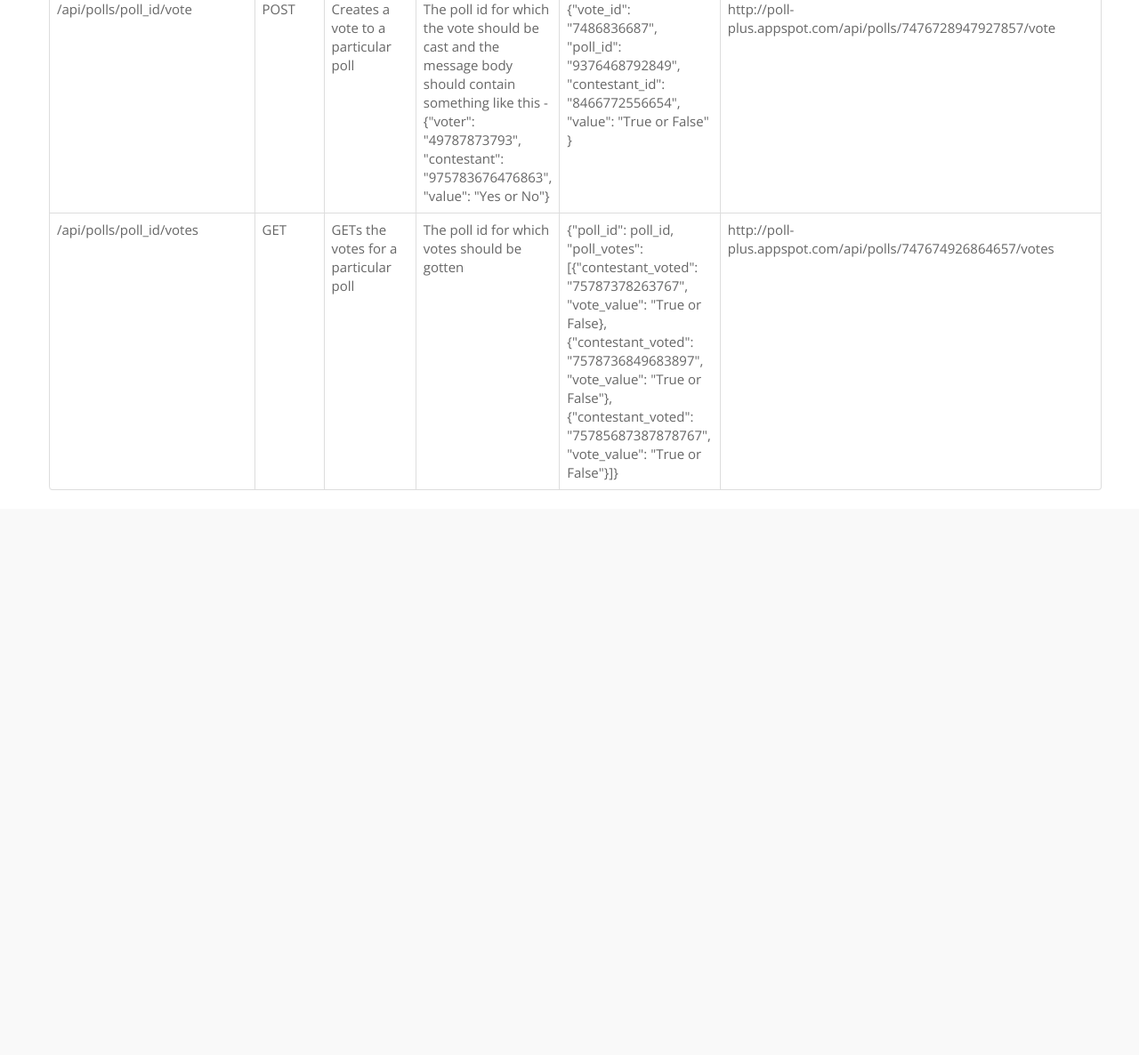
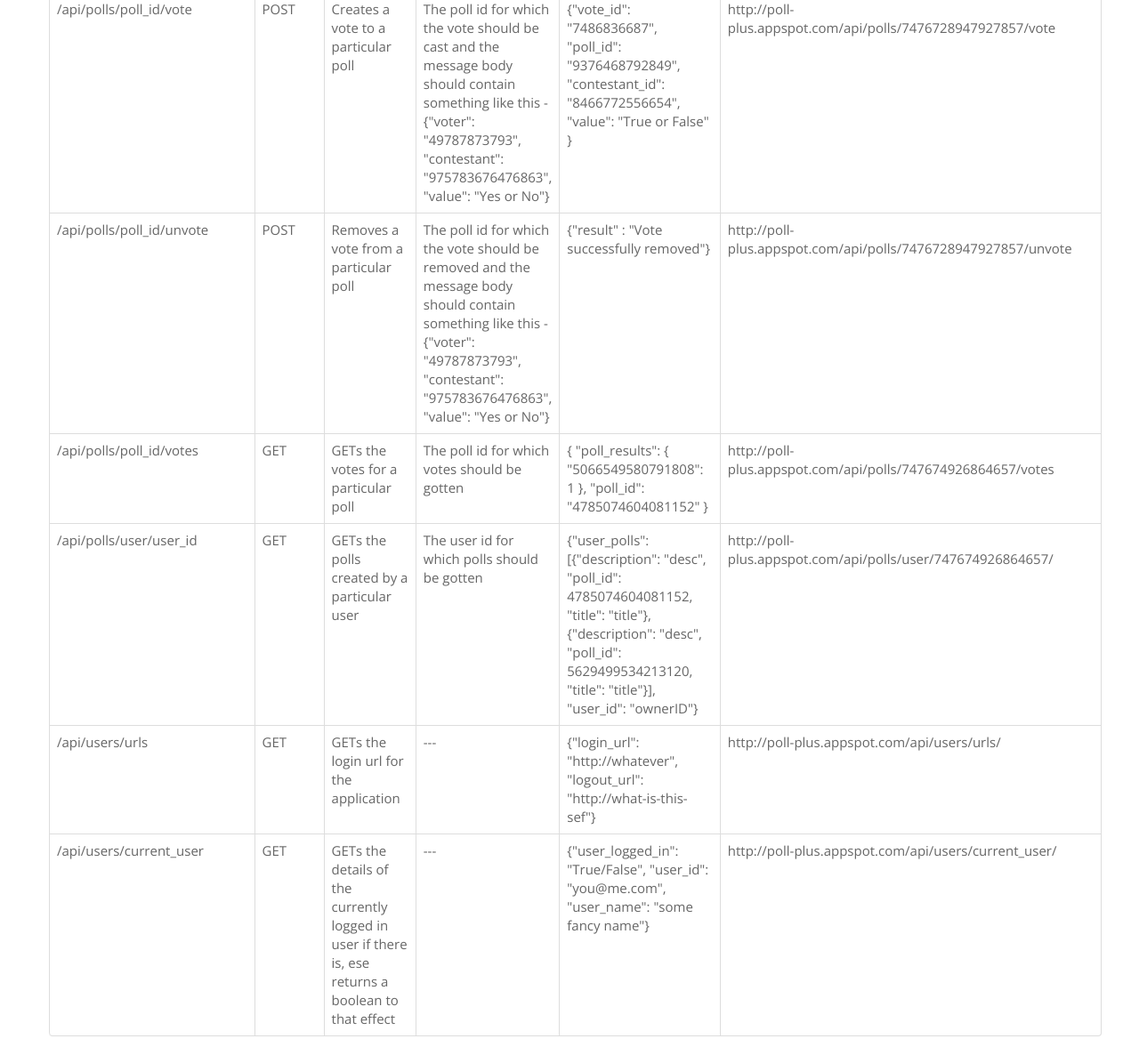
Before and after one commit to s-chand/pollific, a Python web app: template templates/api.html in a window 1280 px wide. Shown: the part 2208-3394 px from the top of the page at 89% size. Before the commit the page ends 2759 px from the top, so only its background shows below. Run offline with Jinja, Linux system fonts and the light colour scheme; the template is opened without the code that fills it, so the values that code supplies are empty.

Commit message:
Completed implementation of the poll-plus API...voting, unvoting, poll statistics, fetching user details, login/logout URLs..

```diff
--- a/models/poll.py
+++ b/models/poll.py
@@ -6,6 +6,7 @@ class Poll(ndb.Model):
     description = ndb.TextProperty()
     type = ndb.StringProperty() # Private or public, rite?
     status = ndb.StringProperty()  #....Published or not
+    date_added = ndb.DateProperty(auto_now_add=True)
 
     def _to_dict(self, include=None, exclude=None):
         crap = self.to_dict()
--- a/templates/api.html
+++ b/templates/api.html
@@ -86,16 +86,54 @@
             <td>http://poll-plus.appspot.com/api/polls/7476728947927857/vote</td>
         </tr>
         <tr>
+            <td>/api/polls/poll_id/unvote</td>
+            <td>POST</td>
+            <td>Removes a vote from a particular poll</td>
+            <td>The poll id for which the vote should be removed and the message body should contain something like this
+                - {"voter": "49787873793", "contestant": "975783676476863", "value": "Yes or No"}</td>
+            <td>{"result" : "Vote successfully removed"}</td>
+            <td>http://poll-plus.appspot.com/api/polls/7476728947927857/unvote</td>
+        </tr>
+        <tr>
             <td>/api/polls/poll_id/votes</td>
             <td>GET</td>
             <td>GETs the votes for a particular poll</td>
             <td>The poll id for which votes should be gotten</td>
-            <td>{"poll_id": poll_id,
-             "poll_votes": [{"contestant_voted": "75787378263767", "vote_value": "True or False},
-             {"contestant_voted": "7578736849683897", "vote_value": "True or False"},
-             {"contestant_voted": "75785687387878767", "vote_value": "True or False"}]}
+            <td>{
+                    "poll_results": {
+                        "5066549580791808": 1
+                    },
+                    "poll_id": "4785074604081152"
+                }
             </td>
             <td>http://poll-plus.appspot.com/api/polls/747674926864657/votes</td>
+        </tr>
+        <tr>
+            <td>/api/polls/user/user_id</td>
+            <td>GET</td>
+            <td>GETs the polls created by a particular user</td>
+            <td>The user id for which polls should be gotten</td>
+            <td>{"user_polls": [{"description": "desc", "poll_id": 4785074604081152, "title": "title"},
+                {"description": "desc", "poll_id": 5629499534213120, "title": "title"}],
+                "user_id": "ownerID"}
+            </td>
+            <td>http://poll-plus.appspot.com/api/polls/user/747674926864657/</td>
+        </tr>
+        <tr>
+            <td>/api/users/urls</td>
+            <td>GET</td>
+            <td>GETs the login url for the application</td>
+            <td>---</td>
+            <td>{"login_url": "http://whatever", "logout_url": "http://what-is-this-sef"}</td>
+            <td>http://poll-plus.appspot.com/api/users/urls/</td>
+        </tr>
+        <tr>
+            <td>/api/users/current_user</td>
+            <td>GET</td>
+            <td>GETs the details of the currently logged in user if there is, ese returns a boolean to that effect</td>
+            <td>---</td>
+            <td>{"user_logged_in": "True/False", "user_id": "you@me.com", "user_name": "some fancy name"}</td>
+            <td>http://poll-plus.appspot.com/api/users/current_user/</td>
         </tr>
 
     </tbody>
```
Also changed, not shown: handlers/index.py (+33 -0 lines), handlers/poll_handlers.py (+12 -0 lines), handlers/vote_handlers.py (+15 -0 lines), modules/polls/crud.py (+44 -10 lines), routes.py (+8 -0 lines).
